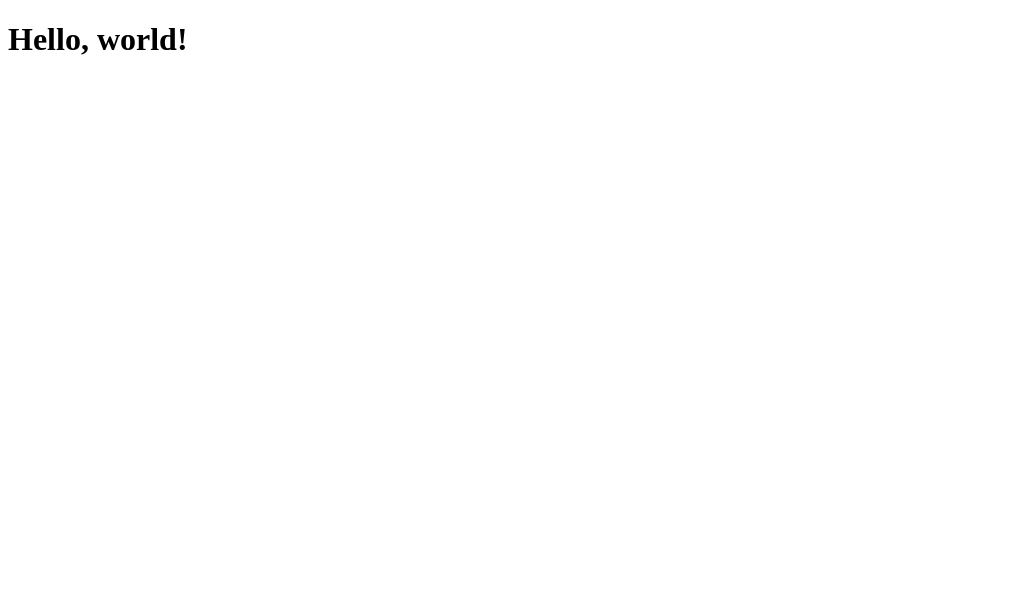
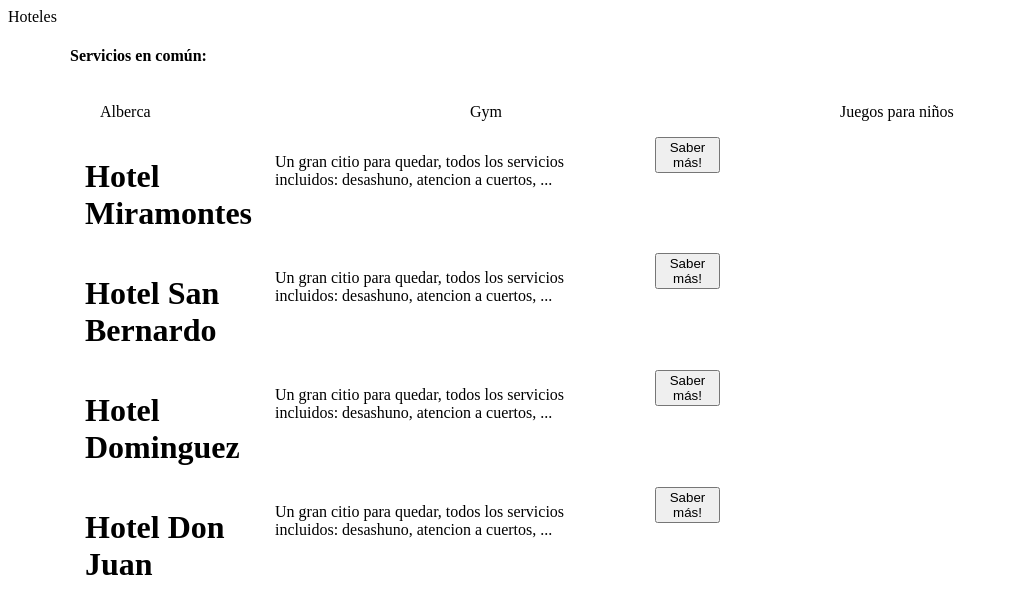
Before and after one commit to alexcom13/DesignBootstrap4, a website: page index.html in a window 1280 px wide. Shown: the whole page, without its empty margins (0-1009 px from the left). Drawn offline with nearby package versions, Linux system fonts and the light colour scheme.

Commit message:
grillas boots

```diff
--- a/index.html
+++ b/index.html
@@ -8,10 +8,70 @@
     <!-- Bootstrap CSS -->
     <link rel="stylesheet" href="node_modules/bootstrap/dist/css/bootstrap-grid.min.css">
 
-    <title>Hello, world!</title>
+    <title>Donchuy´s page</title>
   </head>
   <body>
-    <h1>Hello, world!</h1>
+    <div class = "jumpbotron">Hoteles</div>
+    <div class = "container">
+      <div class ="row" >
+        <h4>Servicios en común: </h4>
+      </div>
+      <div class = "d-flex flex-row">
+        <div class = "col-sm">
+        <p>Alberca</p>
+        </div>
+        <div class = "col-sm">
+          <p>Gym</p>
+        </div>
+        <div class = "col-sm">
+          <p>Juegos para niños</p>
+        </div>
+      </div>
+      <div class = "row">
+        <div class = "col-md-2">
+          <h1>Hotel Miramontes</h1>
+          </div>
+          <div class = "col-md-4">
+            <p>Un gran citio para quedar, todos los servicios incluidos: desashuno, atencion a cuertos, ... </p>
+          </div>
+          <div class = "col-md-1">
+            <button>Saber más!</button>
+          </div>
+      </div>
+      <div class = "row">
+        <div class = "col-md-2">
+          <h1>Hotel San Bernardo</h1>
+          </div>
+          <div class = "col-md-4">
+            <p>Un gran citio para quedar, todos los servicios incluidos: desashuno, atencion a cuertos, ... </p>
+          </div>
+          <div class = "col-md-1">
+            <button>Saber más!</button>
+          </div>
+      </div>
+      <div class="row">
+        <div class = "col-md-2">
+          <h1>Hotel Dominguez</h1>
+        </div>
+        <div class = "col-md-4">
+          <p>Un gran citio para quedar, todos los servicios incluidos: desashuno, atencion a cuertos, ... </p>
+        </div>
+        <div class = "col-md-1">
+          <button>Saber más!</button>
+        </div>
+      </div>
+      <div class="row">
+        <div class="col-md-2">
+          <h1>Hotel Don Juan</h1>
+        </div>
+        <div class="col-md-4">
+          <p>Un gran citio para quedar, todos los servicios incluidos: desashuno, atencion a cuertos, ...</p>
+        </div>
+        <div class="col-md-1">
+          <button>Saber más!</button>
+        </div>
+      </div>
+    </div>
 
     <!-- Optional JavaScript -->
     <!-- jQuery first, then Popper.js, then Bootstrap JS -->
```
